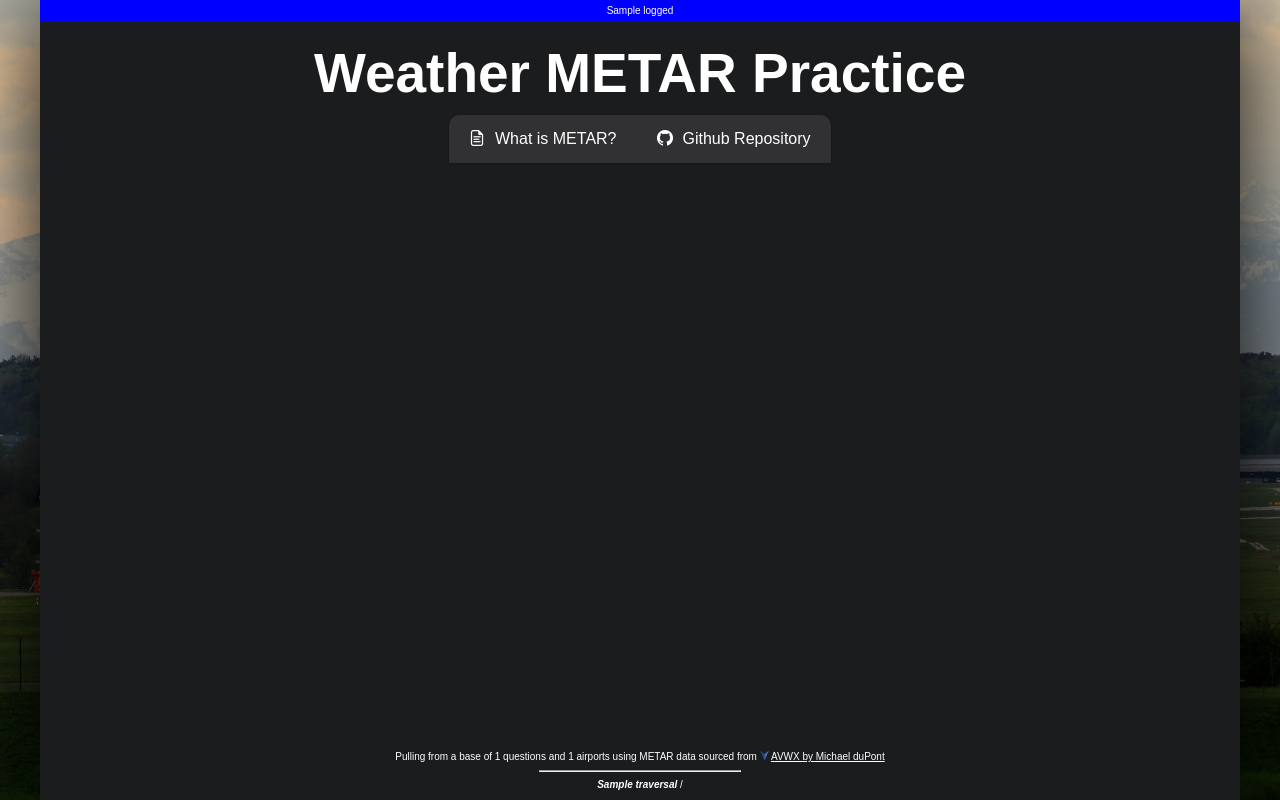
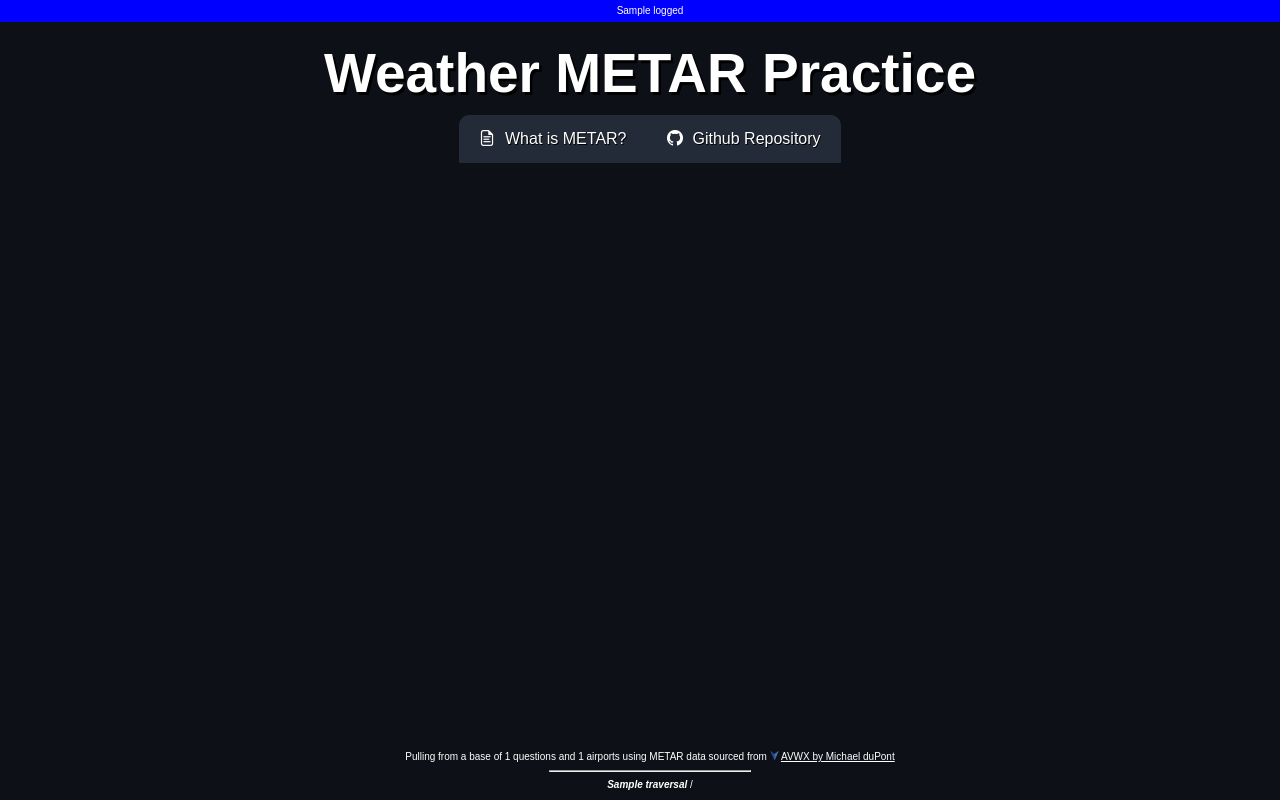
Before and after one commit to Rhodri-Morgan/METAR-practice, a Django app: template templates/metar_practice/sub_base.html in a window 1280 px wide. Run offline with Django 3.2, Linux system fonts and the light colour scheme; the template is opened without the code that fills it: most values are stand-ins (such as "Sample title", 1, 10 or a date in 2020).

Commit message:
Modified styling of practice page

```diff
--- a/static/css/base.css
+++ b/static/css/base.css
@@ -3,7 +3,8 @@
     padding: 0;
   }
 
-body {
+body h1, h2, h3, p, th, button, a, input, li {
+  color: white;
   font-family: Arial;
 }
 
@@ -42,7 +43,6 @@ body {
 
 .url {
   text-decoration: none;
-  color: white;
   font-style: italic;
   font-weight: bold;
 }
--- a/static/css/metar_practice/sub_base.css
+++ b/static/css/metar_practice/sub_base.css
@@ -1,22 +1,12 @@
-h1, h2, h3, p, th, button, a, input, li {
-    font-family: Arial;
-    color: white;
-}
-
 body {
-    background-image: url('/static/images/metar_practice/airport.jpg');
-    background-position: center;
-    -webkit-background-size: cover;
-    font-family: Arial;
-    color: white;
+    background-color: #0d1117;
 }
 
 #content {
-    width: 1200px;
+    width: 1300px;
     min-height: 100vh;
     height: 100%;
-    background-color: #1a1c1d;
-    box-shadow: 0px 0px 100px #000000;
+    background-color: #0d1117;
     display : table;
 }
 
@@ -33,11 +23,7 @@ body {
 }
 
 #banner {
-    background-color: #1a1c1d;
-    /*
-    Commenting out I dont like it. May add back
-    background-image: linear-gradient(to bottom, #20212400, #202124), url('/static/images/metar_practice/rain.gif');
-    */
+    background-color: #0d1117;
     display: inline-block;
     padding-top: 20px;
     padding-bottom: 20px;
@@ -51,6 +37,7 @@ body {
     padding-bottom: 10px;
     margin: 0 0;
     font-size: 55px;
+    text-shadow: 2.5px 2.5px #000000;
 }
 
 #navigation {
@@ -58,25 +45,23 @@ body {
     overflow: hidden;
     text-align: center;
     margin: 0 auto;
-    background-color: #313133;
+    background-color: #232b38;
     border-top-left-radius: 10px;
     border-top-right-radius: 10px;
-    box-shadow: 0 0 2px #0f0f0f;
 }
 
 #navigation a {
     float: left;
-    color: #ffffff;
     text-align: center;
     padding: 15px 20px;
     text-decoration: none;
     font-size: 16px;
+    text-shadow: 0.8px 0.8px #000000;
 }
 
 #navigation a:hover {
-    background-color: #5a5a5a;
+    background-color: #3a485e;
     cursor: pointer;
-    color: #ffffff;
 }
 
 #navigation_bar_icons {
```
Also changed, not shown: static/css/metar_practice/practice.css (+15 -4 lines).
